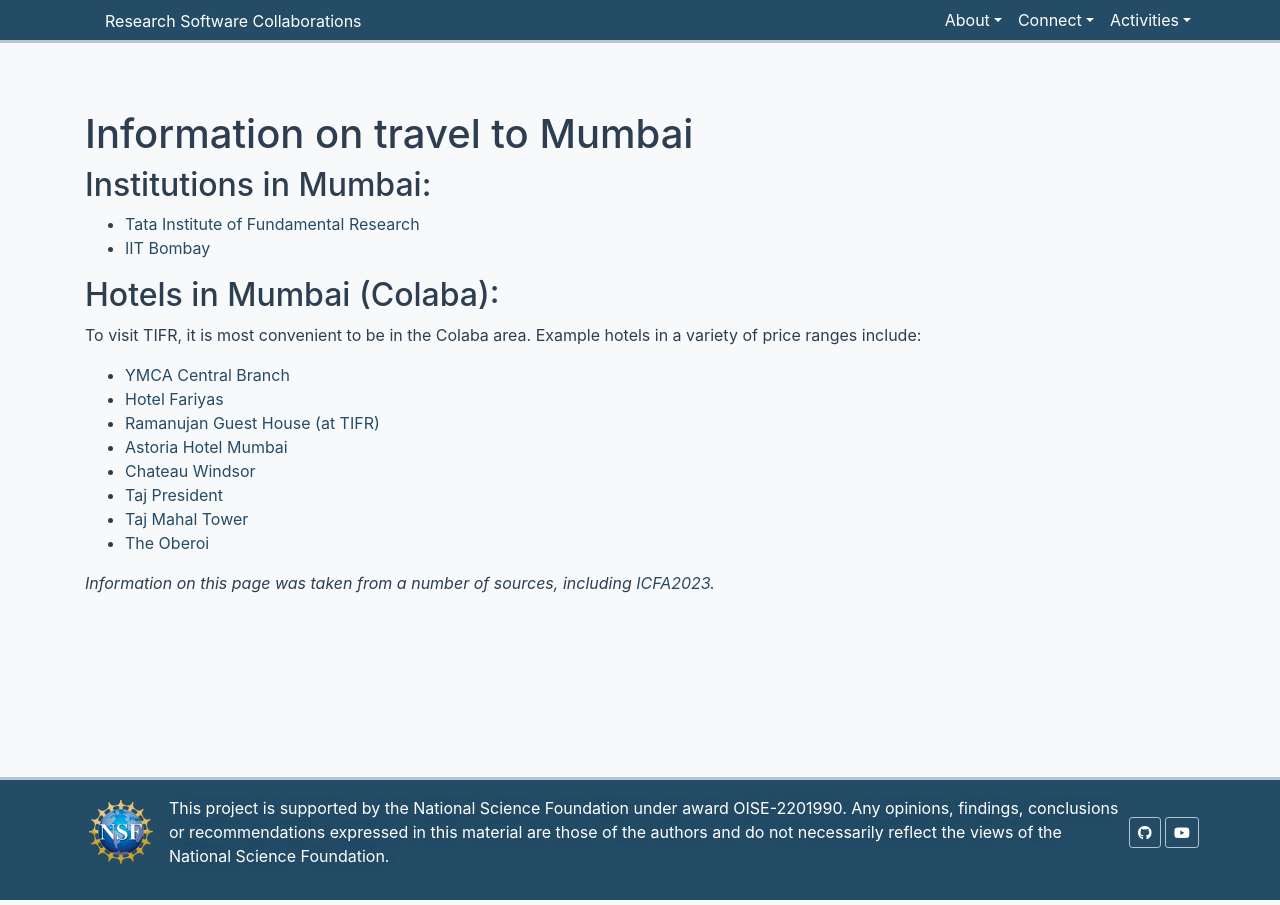
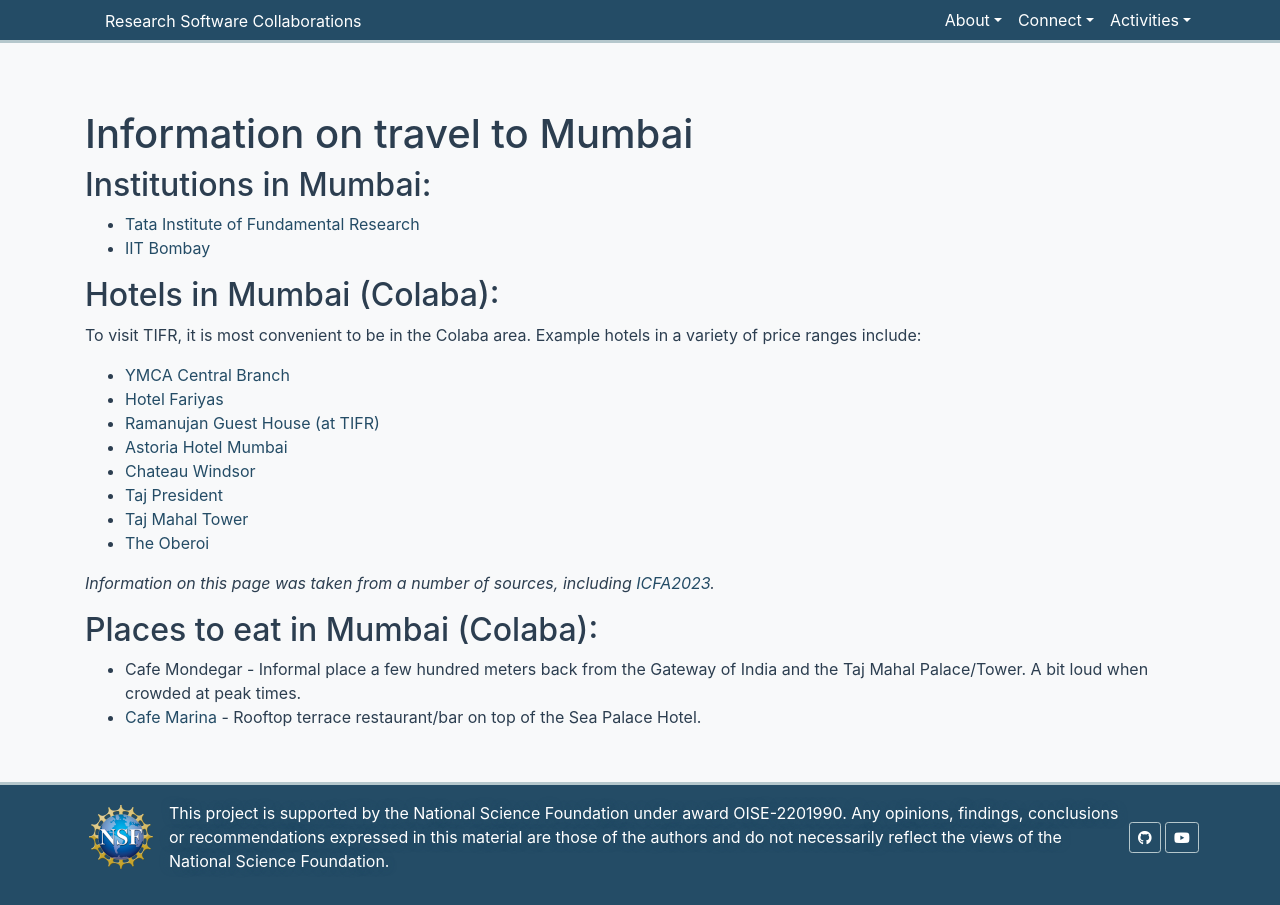
Before and after one commit to research-software-collaborations/research-software-collaborations.github.io, a Jekyll site: the page built from pages/info/travel-to-mumbai.md, in a window 1280 px wide. Built offline with Jekyll 4.4.1, drawn with Linux system fonts in a browser that asks for light colours; cached includes are drawn as plain includes.

Commit message:
add restaurants

```diff
--- a/pages/info/travel-to-mumbai.md
+++ b/pages/info/travel-to-mumbai.md
@@ -26,3 +26,8 @@ hotels in a variety of price ranges include:
   * [The Oberoi](https://www.oberoihotels.com/hotels-in-mumbai/)
 
 *Information on this page was taken from a number of sources, including [ICFA2023](https://www.tifr.res.in/~icfa2023/).*
+
+## Places to eat in Mumbai (Colaba):
+
+  * Cafe Mondegar - Informal place a few hundred meters back from the Gateway of India and the Taj Mahal Palace/Tower. A bit loud when crowded at peak times.
+  * [Cafe Marina](http://www.seapalacehotel.net/restaurants/restaurants.htm) - Rooftop terrace restaurant/bar on top of the Sea Palace Hotel.
```
